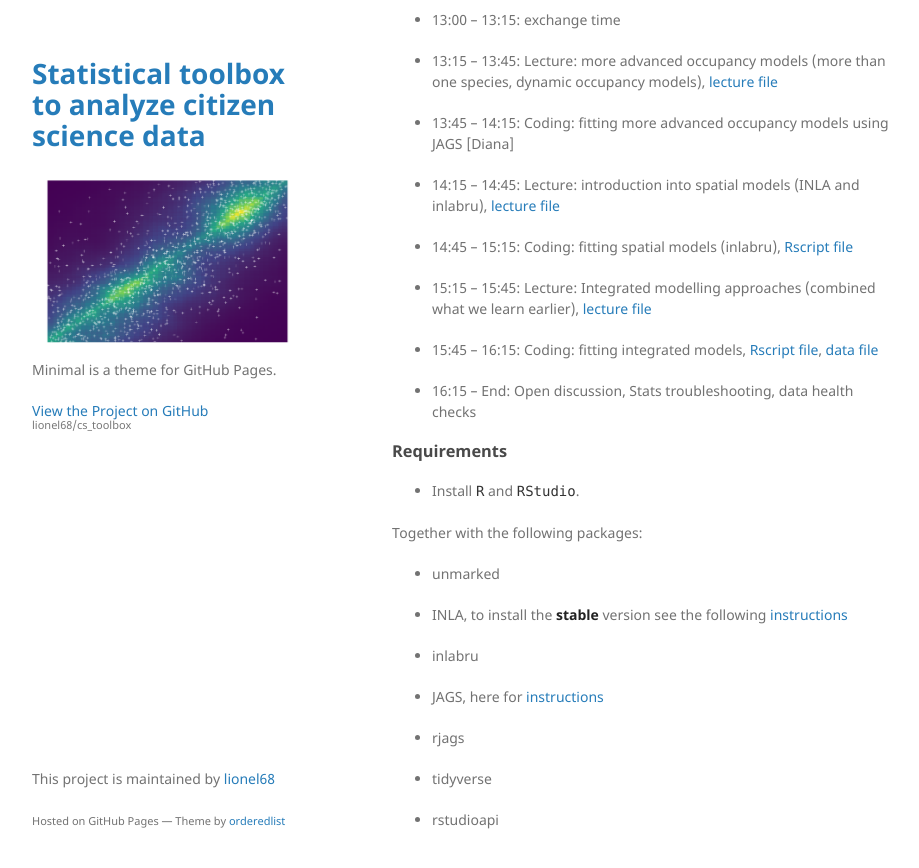
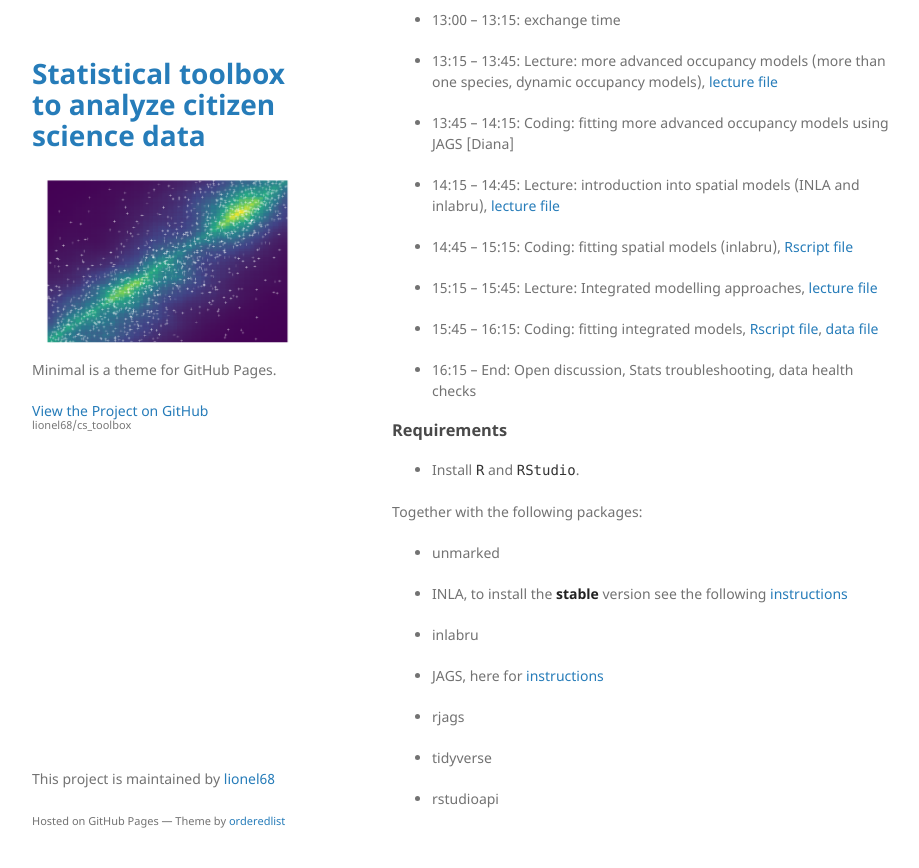
Before and after one commit to lionel68/cs_toolbox, a Jekyll site: the page built from index.md, in a window 1280 px wide and 900 px high, scrolled down 768 px. Shown: the top 868 px of the window, without its empty margins (178-1097 px from the left). Built offline with Jekyll 4.4.1, drawn with Linux system fonts in a browser that asks for light colours.

Commit message:
Update index.md

```diff
--- a/index.md
+++ b/index.md
@@ -41,7 +41,7 @@ layout: default
 
 * 14:45 – 15:15: Coding: fitting spatial models (inlabru), [Rscript file](docs/C04_spatial_data.R)
 
-* 15:15 – 15:45: Lecture: Integrated modelling approaches (combined what we learn earlier), [lecture file](docs/06_integrated_models.pdf)
+* 15:15 – 15:45: Lecture: Integrated modelling approaches, [lecture file](docs/06_integrated_models.pdf)
 
 * 15:45 – 16:15: Coding: fitting integrated models, [Rscript file](docs/C05_integrated_models.R), [data file](docs/C05_integrated_data.rds)
 
```
